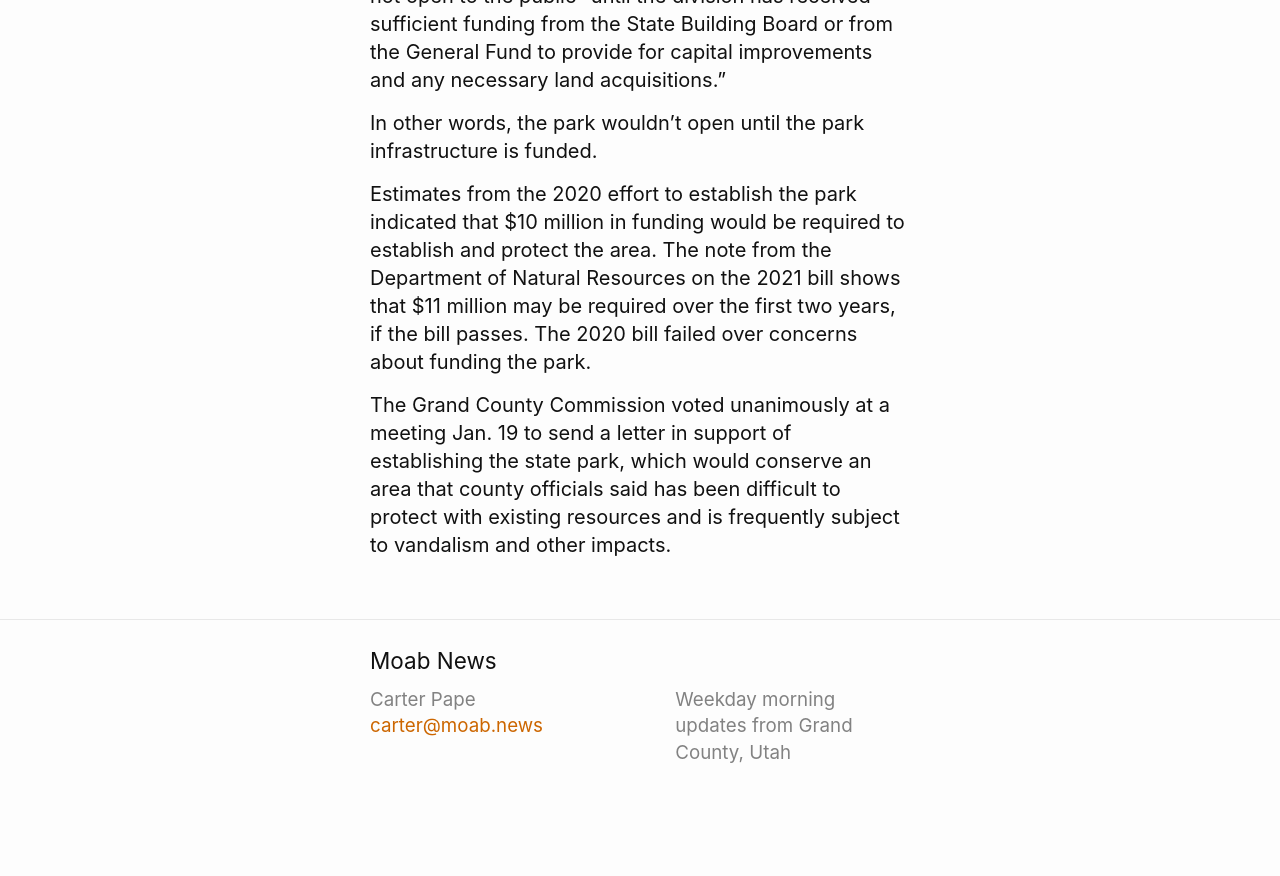
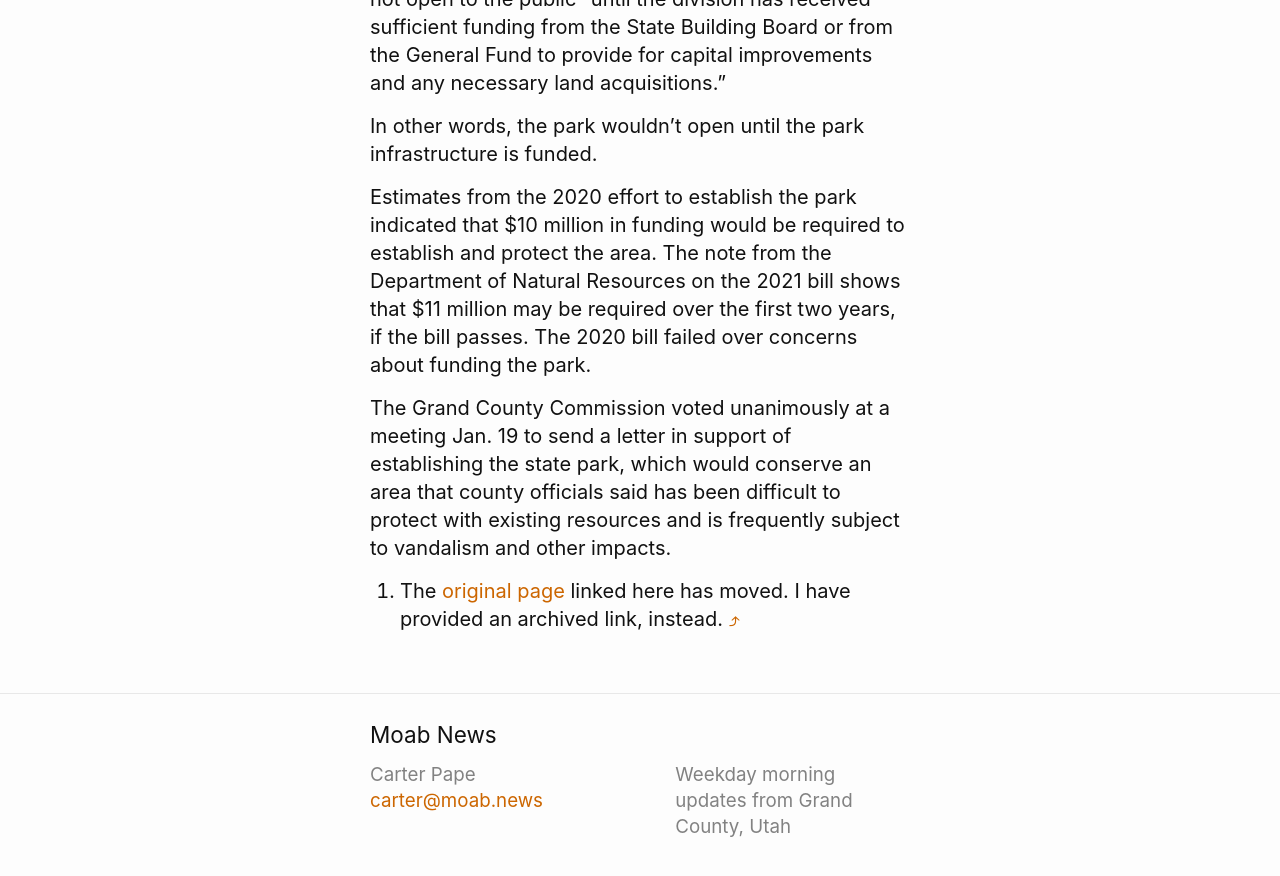
Before and after one commit to CarterPape/moab.news, a Jekyll site: the page built from _posts/2021-02/2021-02-02-.md, in a window 1280 px wide and 900 px high, scrolled down 4970 px. Shown: the top 876 px of the window. Built offline with Jekyll 4.4.1, drawn with Linux system fonts in a browser that asks for light colours; before the commit the page ends 5796 px from its top, so only the background shows below that.

Commit message:
fixes broken special event application link

```diff
--- a/_posts/2021-02/2021-02-02-.md
+++ b/_posts/2021-02/2021-02-02-.md
@@ -18,7 +18,7 @@
 
 Holman said the club took a vote deciding to cancel the event, an action he said came largely out of frustration with the county’s new permitting process, which he said is invasive and onerous for organizers.
 
-The county did indeed implement [new event permitting rules](https://www.grandcountyutah.net/DocumentCenter/View/10948/Special-Event-Ordinance-623) on Jan. 5, including [a revamp of the special event application](https://www.grandcountyutah.net/FormCenter/Special-Events-19/Special-Event-Permit-Application-99), made in the interest of bringing the county’s rules on permitting into alignment with how it actually carries out the process, [according to Grand County Attorney Christina Sloan](https://youtu.be/tDl2VdzyEHs?t=13388).
+The county did indeed implement [new event permitting rules](https://www.grandcountyutah.net/DocumentCenter/View/10948/Special-Event-Ordinance-623) on Jan. 5, including [a revamp of the special event application](https://web.archive.org/web/20200928075520/https://www.grandcountyutah.net/FormCenter/Special-Events-19/Special-Event-Permit-Application-99)[^broken-link], made in the interest of bringing the county’s rules on permitting into alignment with how it actually carries out the process, [according to Grand County Attorney Christina Sloan](https://youtu.be/tDl2VdzyEHs?t=13388).
 
 Prior to the change of ordinance, RR4W had filed an application for a special event permit with the county in December, according to Elaine Gizler, the director of the Moab Area Travel Council. Once the county updated the special event rules, Gizler said that officials requested a new application from RR4W and that, as of Tuesday, Feb. 2, the group had not yet provided one.
 
@@ -63,3 +63,5 @@
 Estimates from the 2020 effort to establish the park indicated that $10 million in funding would be required to establish and protect the area. The note from the Department of Natural Resources on the 2021 bill shows that $11 million may be required over the first two years, if the bill passes. The 2020 bill failed over concerns about funding the park.
 
 The Grand County Commission voted unanimously at a meeting Jan. 19 to send a letter in support of establishing the state park, which would conserve an area that county officials said has been difficult to protect with existing resources and is frequently subject to vandalism and other impacts.
+
+[^broken-link]: The [original page](https://www.grandcountyutah.net/FormCenter/Special-Events-19/Special-Event-Permit-Application-99){:data-proofer-ignore="true"} linked here has moved. I have provided an archived link, instead.
```
